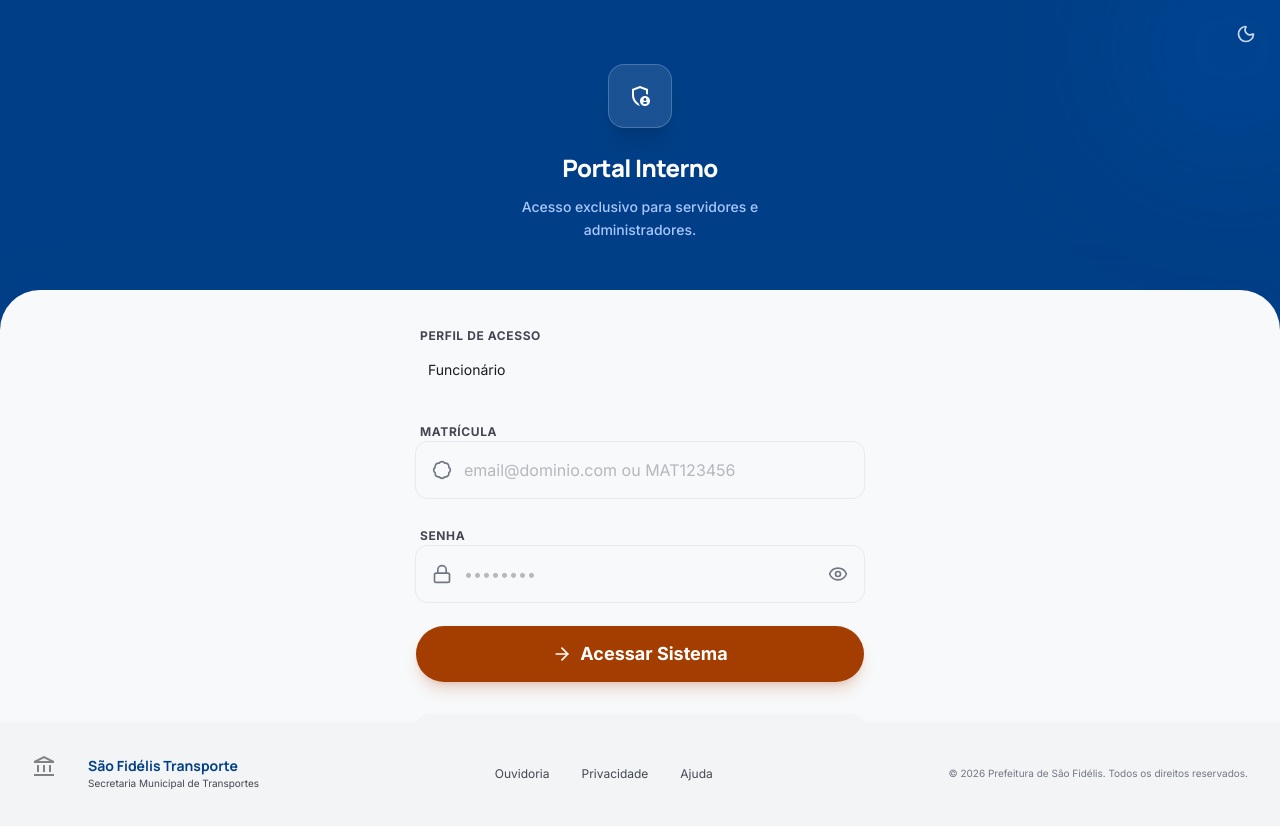
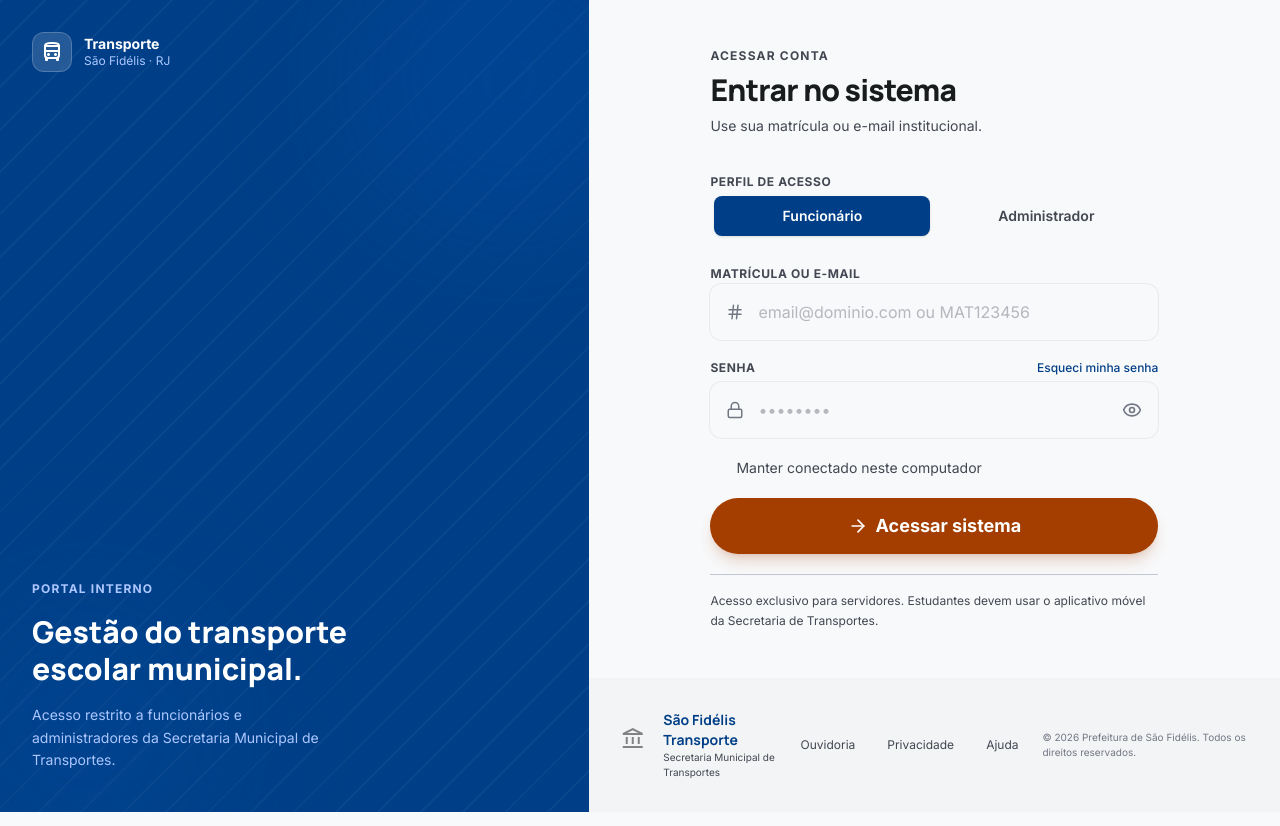
Before and after one commit to VRGOrganization/vrg-transport-employee-frontend, a Next.js app: page /login in a window 1280 px wide. Built offline with nearby package versions, Linux system fonts and the light colour scheme; no server answers.

Commit message:
fix: login page

```diff
--- a/src/app/(auth)/admin/dashboard/page.tsx
+++ b/src/app/(auth)/admin/dashboard/page.tsx
@@ -3,7 +3,6 @@
 import { useEffect, useState } from "react";
 import { employeeApi } from "@/lib/employeeApi";
 import { useEmployeeAuth } from "@/components/hooks/useEmployeeAuth";
-
 import { SideNav } from "@/components/layout/SideNav";
 import { TopBar } from "@/components/layout/TopBar";
 import { EmployeeTable } from "@/components/admin/EmployeeTable";
--- a/src/app/(auth)/layout.tsx
+++ b/src/app/(auth)/layout.tsx
@@ -1,10 +1,7 @@
-
-
 export default function AuthLayout({ children }: { children: React.ReactNode }) {
   return (
-    <div className="min-h-screen flex flex-col bg-primary">
-      <div className="flex-1 flex flex-col">{children}</div>
-
+    <div className="min-h-screen flex bg-surface">
+      {children}
     </div>
   );
 }
--- a/src/app/(auth)/login/page.tsx
+++ b/src/app/(auth)/login/page.tsx
@@ -1,19 +1,80 @@
-import { EmployeeAdminHeader } from "@/components/auth/EmployeeAdminHeader";
 import { EmployeeAdminLoginForm } from "@/components/auth/EmployeeAdminLoginForm";
 import { Footer } from "@/components/layout/Footer";
+import Link from "next/link";
 
 export default function EmployeeAdminLoginPage() {
   return (
     <>
-      <EmployeeAdminHeader />
-      <main className="flex-1 -mt-12 bg-surface rounded-t-[2.5rem] relative z-20 px-6 pt-8 pb-12 shadow-[0_-12px_40px_var(--shadow-primary-soft)]">
-        <div className="max-w-md mx-auto">
-          <EmployeeAdminLoginForm />
+      {/* LEFT PANEL */}
+      <aside className="hidden lg:flex lg:w-[46%] flex-col bg-primary relative overflow-hidden">
+        {/* Diagonal grid pattern overlay */}
+        <div
+          className="absolute inset-0 opacity-10"
+          style={{
+            backgroundImage: `repeating-linear-gradient(
+              -45deg,
+              transparent,
+              transparent 28px,
+              rgba(255,255,255,0.35) 28px,
+              rgba(255,255,255,0.35) 30px
+            )`,
+          }}
+        />
+
+        {/* Soft glow blobs */}
+        <div className="absolute top-[-80px] right-[-80px] w-80 h-80 bg-primary-container/25 rounded-full blur-3xl" />
+        <div className="absolute bottom-[-60px] left-[-60px] w-72 h-72 bg-primary-container/15 rounded-full blur-3xl" />
+
+        {/* Logo / Brand */}
+        <div className="relative z-10 p-8">
+          <div className="flex items-center gap-3">
+            <div className="w-10 h-10 bg-surface/15 backdrop-blur-sm rounded-xl flex items-center justify-center border border-surface/20">
+              <span className="material-symbols-outlined text-white text-xl">
+                directions_bus
+              </span>
+            </div>
+            <div>
+              <p className="text-white font-bold text-sm leading-tight">Transporte</p>
+              <p className="text-primary-fixed-dim text-xs">São Fidélis · RJ</p>
+            </div>
+          </div>
         </div>
-        <div
-        className="absolute bottom-0 left-0 w-full">
-          <Footer/>
+
+        {/* Main copy — pushed to bottom */}
+        <div className="relative z-10 mt-auto p-8 pb-10">
+          <p className="text-primary-fixed-dim text-xs font-bold uppercase tracking-widest mb-4">
+            Portal Interno
+          </p>
+          <h2 className="text-white text-3xl font-extrabold leading-tight mb-4">
+            Gestão do transporte<br />escolar municipal.
+          </h2>
+          <p className="text-primary-fixed-dim text-sm leading-relaxed max-w-xs">
+            Acesso restrito a funcionários e administradores da
+            Secretaria Municipal de Transportes.
+          </p>
         </div>
+      </aside>
+
+      {/* RIGHT PANEL */}
+      <main className="flex-1 flex flex-col bg-surface">
+        <div className="flex-1 flex items-center justify-center px-8 py-12">
+          <div className="w-full max-w-md">
+            {/* Eyebrow */}
+            <p className="text-xs font-bold uppercase tracking-widest text-on-surface-variant mb-2">
+              Acessar Conta
+            </p>
+            <h1 className="text-3xl font-extrabold text-on-surface tracking-tight mb-2">
+              Entrar no sistema
+            </h1>
+            <p className="text-sm text-on-surface-variant mb-8">
+              Use sua matrícula ou e-mail institucional.
+            </p>
+
+            <EmployeeAdminLoginForm />
+          </div>
+        </div>
+
+        <Footer />
       </main>
     </>
   );
--- a/src/components/auth/EmployeeAdminLoginForm.tsx
+++ b/src/components/auth/EmployeeAdminLoginForm.tsx
@@ -1,21 +1,30 @@
 "use client";
 
 import { useState } from "react";
-import { ArrowRight, Badge, Lock } from "lucide-react";
+import { ArrowRight, Lock, Hash } from "lucide-react";
 import { Input } from "../ui/Input";
 import { Button } from "../ui/Button";
 import { useEmployeeAuth } from "../hooks/useEmployeeAuth";
-import { employeeLoginRequestSchema, getFieldErrors } from "@/lib/validation/auth";
-
+import {
+  employeeLoginRequestSchema,
+  getFieldErrors,
+} from "@/lib/validation/auth";
+import Link from "next/link";
 
 export function EmployeeAdminLoginForm() {
   const { login, loading } = useEmployeeAuth();
   const [formData, setFormData] = useState({
     login: "",
     password: "",
+    rememberMe: false,
     role: "employee" as "admin" | "employee",
   });
-  const [errors, setErrors] = useState({ login: "", password: "", role: "", general: "" });
+  const [errors, setErrors] = useState({
+    login: "",
+    password: "",
+    role: "",
+    general: "",
+  });
 
   const validateForm = () => {
     const result = employeeLoginRequestSchema.safeParse(formData);
@@ -46,69 +55,107 @@ export function EmployeeAdminLoginForm() {
     });
 
     if (!result.success) {
-      setErrors((prev) => ({ ...prev, general: result.error ?? "Credenciais inválidas" }));
+      setErrors((prev) => ({
+        ...prev,
+        general: result.error ?? "Credenciais inválidas",
+      }));
     }
   };
 
   return (
-    <div className="space-y-6">
+    <div className="space-y-5">
       {errors.general && (
         <div className="bg-error-container border border-error-border text-error text-sm rounded-xl px-4 py-3">
           {errors.general}
         </div>
       )}
 
-      <form onSubmit={handleSubmit} className="space-y-6">
-        <div className="space-y-2">
-          <label className="text-xs font-bold uppercase tracking-wider text-on-surface-variant ml-1">
+      <form onSubmit={handleSubmit} className="space-y-5">
+        {/* Perfil de acesso — toggle buttons */}
+        <div className="space-y-1.5">
+          <label className="text-xs font-bold uppercase tracking-wider text-on-surface-variant">
             Perfil de acesso
           </label>
-          <select
-            value={formData.role}
-            onChange={(e) =>
-              setFormData({
-                ...formData,
-                role: e.target.value as "admin" | "employee",
-              })
-            }
-            className="h-12 w-full rounded-xl border border-outline-variant bg-surface px-3 text-sm text-on-surface outline-none focus:border-primary"
-          >
-            <option value="employee">Funcionário</option>
-            <option value="admin">Administrador</option>
-          </select>
+          <div className="grid grid-cols-2 gap-2 p-1 bg-surface-container rounded-xl">
+            {(["employee", "admin"] as const).map((r) => (
+              <button
+                key={r}
+                type="button"
+                onClick={() => setFormData({ ...formData, role: r })}
+                className={[
+                  "h-10 rounded-lg text-sm font-semibold transition-all duration-150",
+                  formData.role === r
+                    ? "bg-primary text-on-primary shadow-sm"
+                    : "text-on-surface-variant hover:text-on-surface",
+                ].join(" ")}
+              >
+                {r === "employee" ? "Funcionário" : "Administrador"}
+              </button>
+            ))}
+          </div>
           {errors.role && (
             <p className="text-xs text-error ml-1">{errors.role}</p>
           )}
         </div>
 
-        <div className="space-y-2">
-          <label className="text-xs font-bold uppercase tracking-wider text-on-surface-variant ml-1">
-            Matrícula
+        {/* Matrícula ou E-mail */}
+        <div className="space-y-1.5">
+          <label className="text-xs font-bold uppercase tracking-wider text-on-surface-variant">
+            Matrícula ou E-mail
           </label>
           <Input
             type="text"
-            icon={<Badge size={20} />}
+            icon={<Hash size={18} />}
             placeholder="email@dominio.com ou MAT123456"
             value={formData.login}
-            onChange={(e) => setFormData({ ...formData, login: e.target.value })}
+            onChange={(e) =>
+              setFormData({ ...formData, login: e.target.value })
+            }
             error={errors.login}
           />
         </div>
 
-        <div className="space-y-2">
-          <label className="text-xs font-bold uppercase tracking-wider text-on-surface-variant ml-1">
-            Senha
-          </label>
+        {/* Senha */}
+        <div className="space-y-1.5">
+          <div className="flex items-center justify-between">
+            <label className="text-xs font-bold uppercase tracking-wider text-on-surface-variant">
+              Senha
+            </label>
+            <Link
+              href="/forgot-password"
+              className="text-xs text-primary hover:underline font-medium"
+            >
+              Esqueci minha senha
+            </Link>
+          </div>
           <Input
             type="password"
-            icon={<Lock size={20} />}
+            icon={<Lock size={18} />}
             placeholder="••••••••"
             value={formData.password}
-            onChange={(e) => setFormData({ ...formData, password: e.target.value })}
+            onChange={(e) =>
+              setFormData({ ...formData, password: e.target.value })
+            }
             error={errors.password}
           />
         </div>
 
+        {/* Remember me */}
+        <label className="flex items-center gap-2.5 cursor-pointer select-none group">
+          <input
+            type="checkbox"
+            checked={formData.rememberMe}
+            onChange={(e) =>
+              setFormData({ ...formData, rememberMe: e.target.checked })
+            }
+            className="w-4 h-4 rounded border-outline accent-primary cursor-pointer"
+          />
+          <span className="text-sm text-on-surface-variant group-hover:text-on-surface transition-colors">
+            Manter conectado neste computador
+          </span>
+        </label>
+
+        {/* Submit */}
         <Button
           type="submit"
           variant="secondary"
@@ -117,14 +164,15 @@ export function EmployeeAdminLoginForm() {
           loading={loading}
           icon={<ArrowRight size={20} />}
         >
-          Acessar Sistema
+          Acessar sistema
         </Button>
       </form>
 
-      <div className="mt-8 p-4 bg-surface-container-low rounded-xl">
-        <p className="text-xs text-center text-on-surface-variant">
-           Apenas funcionários e administradores têm acesso.<br />
-          Contas de estudante não podem acessar este portal.
+      {/* Footer note */}
+      <div className="pt-4 border-t border-outline-variant">
+        <p className="text-xs text-on-surface-variant leading-relaxed">
+          Acesso exclusivo para servidores. Estudantes devem usar o
+          aplicativo móvel da Secretaria de Transportes.
         </p>
       </div>
     </div>
--- a/src/lib/validation/auth.ts
+++ b/src/lib/validation/auth.ts
@@ -13,7 +13,7 @@ export const employeeLoginRequestSchema = z.object({
     .string({ error: "Senha e obrigatoria" })
     .min(6, "Senha deve ter no minimo 6 caracteres")
     .max(100, "Senha deve ter no maximo 100 caracteres"),
-  role: z.enum(["admin", "employee"], {
+    role: z.enum(["admin", "employee"], {
     error: "Selecione um perfil de acesso",
   }),
 });
```
